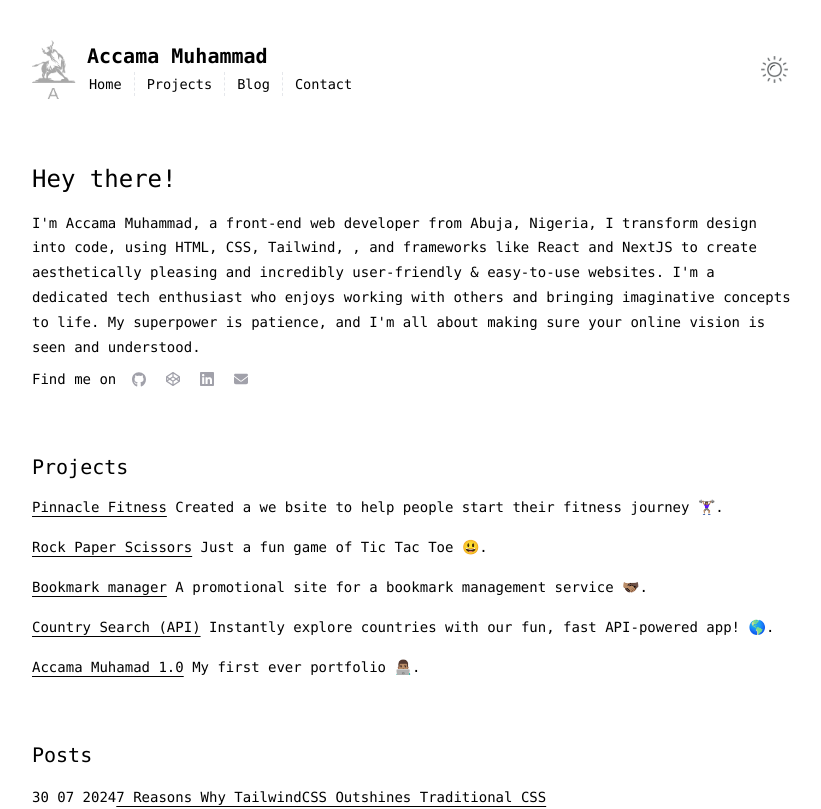
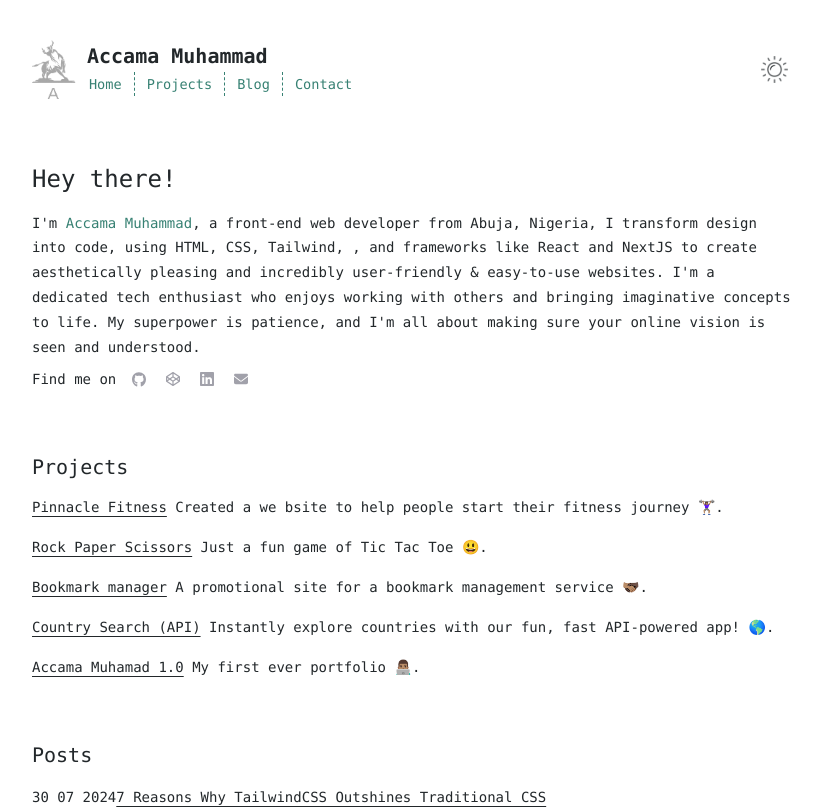
Before and after one commit to accamamuhammad/muhammadhussainiaccamaPort, a Next.js app: page / in a window 1280 px wide. Shown: the top 809 px of the page, without its empty margins (228-1049 px from the left). Built offline with nearby package versions, Linux system fonts and the light colour scheme.

Commit message:
tailwind config setup

```diff
--- a/tailwind.config.js
+++ b/tailwind.config.js
@@ -7,10 +7,16 @@ module.exports = {
   ],
   theme: {
     extend: {
-      backgroundImage: {
-        "gradient-radial": "radial-gradient(var(--tw-gradient-stops))",
-        "gradient-conic":
-          "conic-gradient(from 180deg at 50% 50%, var(--tw-gradient-stops))",
+      fontFamily: {
+        SpaceMono: ["mono-bold", "mono-regular"],
+      },
+      colors: {
+        primaryBg: "var(--background)",
+        secondaryBg: "var(--secondary-bg)",
+        primaryText: "var(--primary-text)",
+        secondaryText: "var(--secondary-text)",
+        TertiaryBg: "var(--tertiary-bg)",
+        navBg: "var(--nav-bg)",
       },
     },
   },
```
